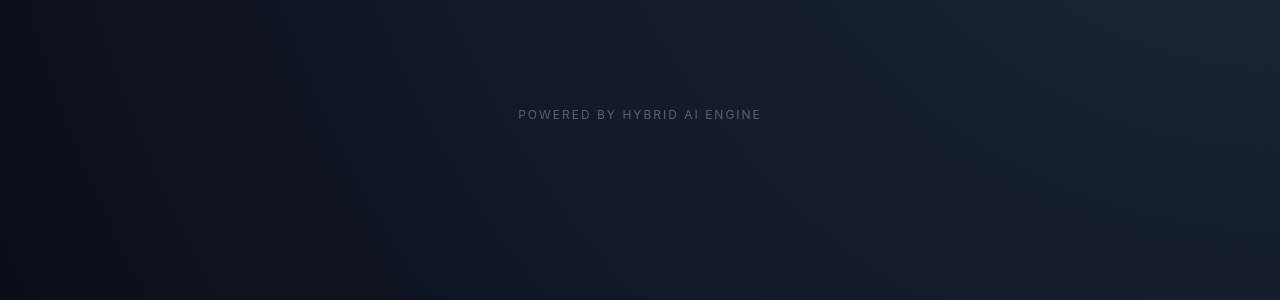
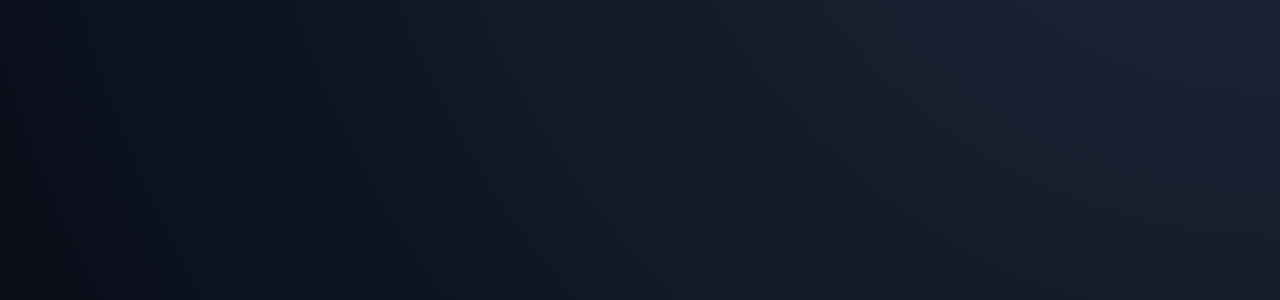
Before and after one commit to Kambercansahin/hybrid-movie-recommender, a FastAPI app: page /home/1 in a window 1280 px wide. Shown: the part 327-627 px from the top of the page. Run offline with FastAPI, Linux system fonts and the light colour scheme; data that the repository does not hold is empty; parts of the project's set-up code (start-up, migrations or seed data) failed here and were passed over.

Commit message:
Standardizing interface text and labels

```diff
--- a/app/templates/index.html
+++ b/app/templates/index.html
@@ -388,7 +388,7 @@
   </div>
 
   <div style="text-align: center; padding: 60px 0; opacity: 0.3; font-size: 12px; letter-spacing: 2px;">
-    POWERED BY HYBRID AI ENGINE
+
   </div>
 
 </body>
--- a/app/templates/recs.html
+++ b/app/templates/recs.html
@@ -51,7 +51,7 @@
       color: var(--accent-color) !important;
     }
 
-    /* Aktif menü öğesi vurgusu */
+    /* */
     .nav a.active {
       border-bottom: 2px solid var(--accent-color);
       padding-bottom: 5px;
```
Also changed, not shown: app/templates/movie.html (+5 -5 lines).
